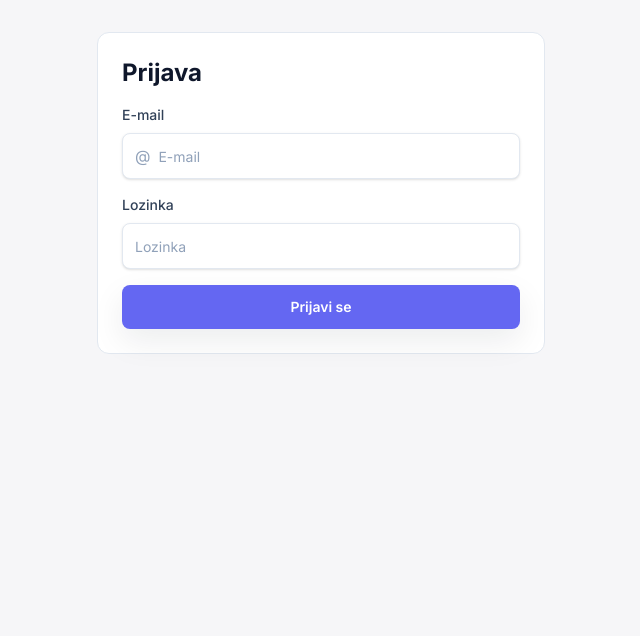
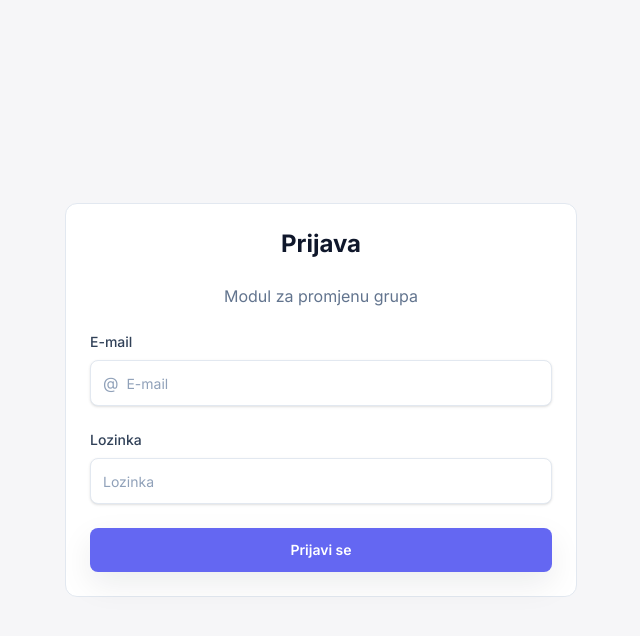
Before and after one commit to ticinovicsara/ShiftModule, a React (Vite) app in the folder apps/client/: page /login in a window 1280 px wide. Shown: the top 636 px of the page, without its empty margins (319-959 px from the left). Built offline with nearby package versions, Linux system fonts and the light colour scheme; no server answers.

Commit message:
fix(client): improve AuthLayout centering and add login subtitle

```diff
--- a/apps/client/src/constants/labels.ts
+++ b/apps/client/src/constants/labels.ts
@@ -22,6 +22,7 @@ export const LABELS = {
   },
   auth: {
     title: "Prijava",
+    subtitle: "Modul za promjenu grupa",
     email: "E-mail",
     password: "Lozinka",
     signIn: "Prijavi se",
--- a/apps/client/src/layouts/AuthLayout.tsx
+++ b/apps/client/src/layouts/AuthLayout.tsx
@@ -2,8 +2,8 @@ import { Outlet } from "react-router-dom";
 
 export function AuthLayout() {
   return (
-    <div className="min-h-screen bg-background-light px-4 py-8 md:px-6 lg:px-8">
-      <div className="mx-auto w-full max-w-md rounded-2xl border border-slate-200 bg-white p-6">
+    <div className="min-h-screen bg-background-light flex items-start sm:items-center justify-center px-4 pt-12 sm:pt-0">
+      <div className="w-full max-w-lg rounded-2xl border border-slate-200 bg-white p-6">
         <Outlet />
       </div>
     </div>
--- a/apps/client/src/pages/auth/LoginPage.tsx
+++ b/apps/client/src/pages/auth/LoginPage.tsx
@@ -35,8 +35,13 @@ export function LoginPage() {
   };
 
   return (
-    <form className="flex flex-col gap-4" onSubmit={handleSubmit}>
-      <h1 className="text-2xl font-bold text-slate-900">{LABELS.auth.title}</h1>
+    <form className="flex flex-col gap-6" onSubmit={handleSubmit}>
+      <h1 className="text-2xl font-bold text-slate-900 text-center">
+        {LABELS.auth.title}
+      </h1>
+      <p className="text-md text-slate-500 text-center">
+        {LABELS.auth.subtitle}
+      </p>
       <Input
         label={LABELS.auth.email}
         leadingIcon={<span>@</span>}
```
